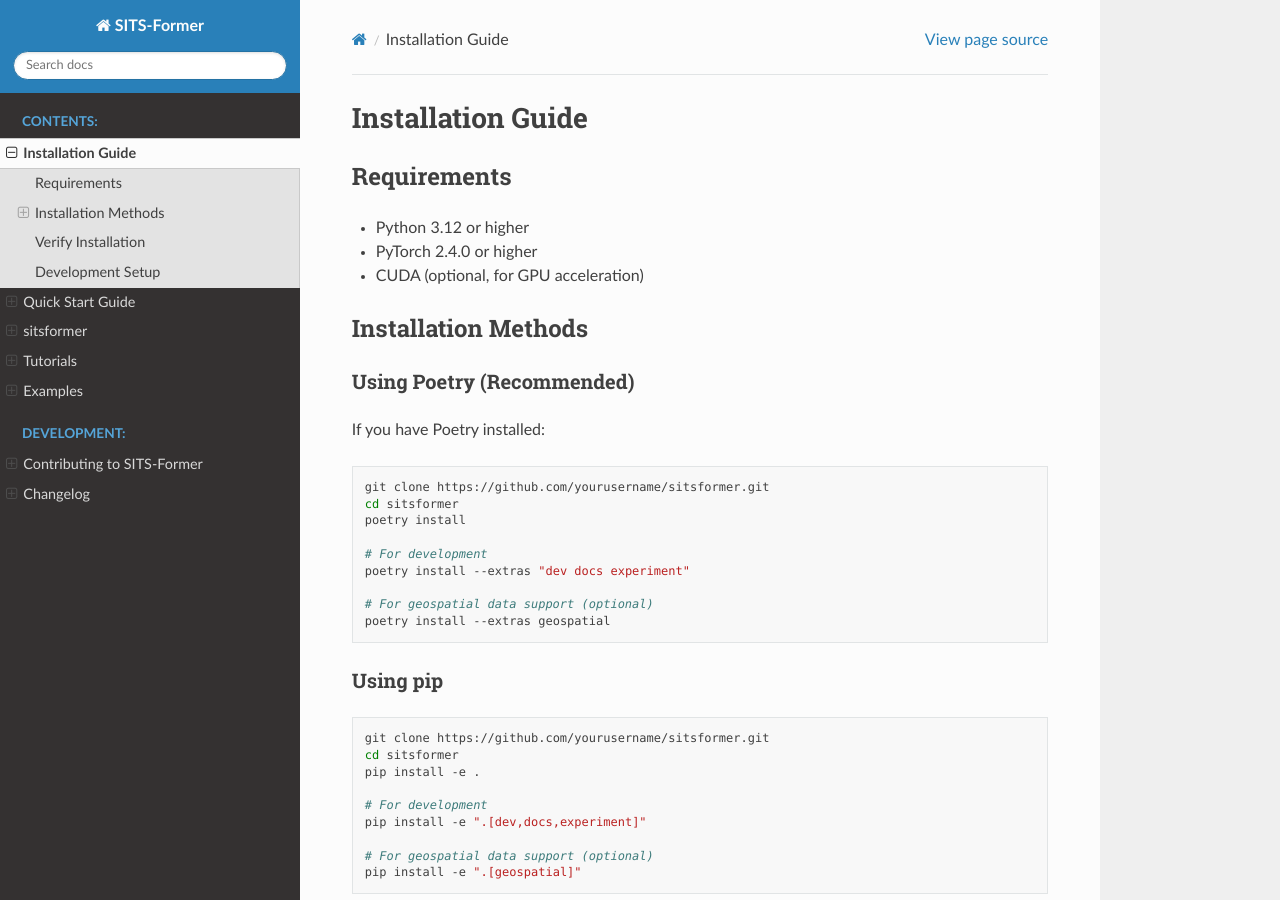
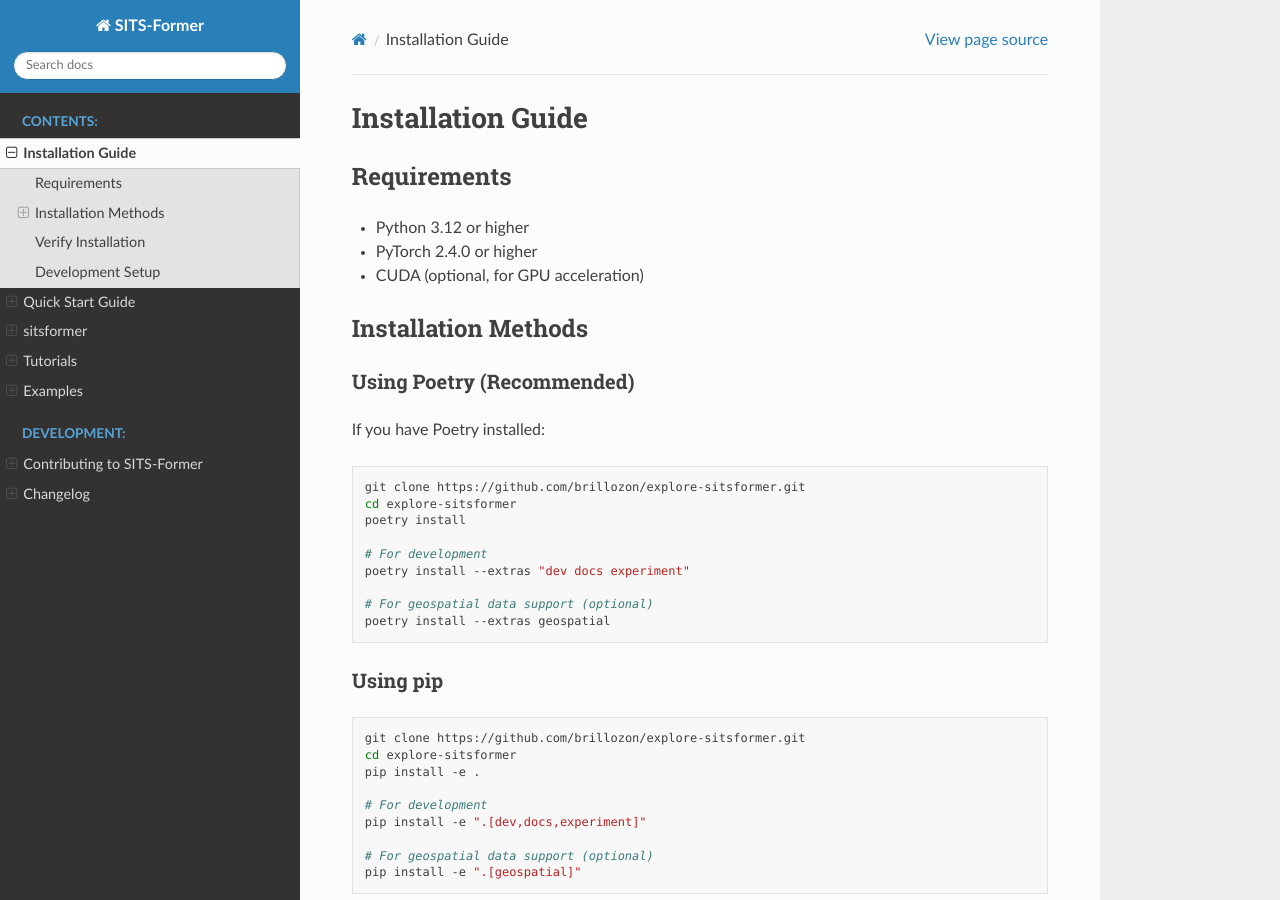
Before and after one commit to brillozon/explore-sitsformer, a Sphinx documentation site: the page built from docs/installation.rst, in a window 1280 px wide and 900 px high. Built offline with Sphinx 7.4.7 and the Read the Docs theme 3.1.0, drawn with Linux system fonts in a browser that asks for light colours.

Commit message:
docs: Closes #1, Update repository links in README and installation guides

```diff
--- a/docs/contributing.rst
+++ b/docs/contributing.rst
@@ -11,8 +11,8 @@
 
 .. code-block:: bash
 
-    git clone https://github.com/yourusername/sitsformer.git
-    cd sitsformer
+    git clone https://github.com/brillozon/explore-sitsformer.git
+    cd explore-sitsformer
 
 3. Install development dependencies:
 
--- a/docs/installation.rst
+++ b/docs/installation.rst
@@ -18,8 +18,8 @@
 
 .. code-block:: bash
 
-    git clone https://github.com/yourusername/sitsformer.git
-    cd sitsformer
+    git clone https://github.com/brillozon/explore-sitsformer.git
+    cd explore-sitsformer
     poetry install
 
     # For development
@@ -33,8 +33,8 @@
 
 .. code-block:: bash
 
-    git clone https://github.com/yourusername/sitsformer.git
-    cd sitsformer
+    git clone https://github.com/brillozon/explore-sitsformer.git
+    cd explore-sitsformer
     pip install -e .
 
     # For development
```
Also changed, not shown: README.md (+6 -6 lines).
